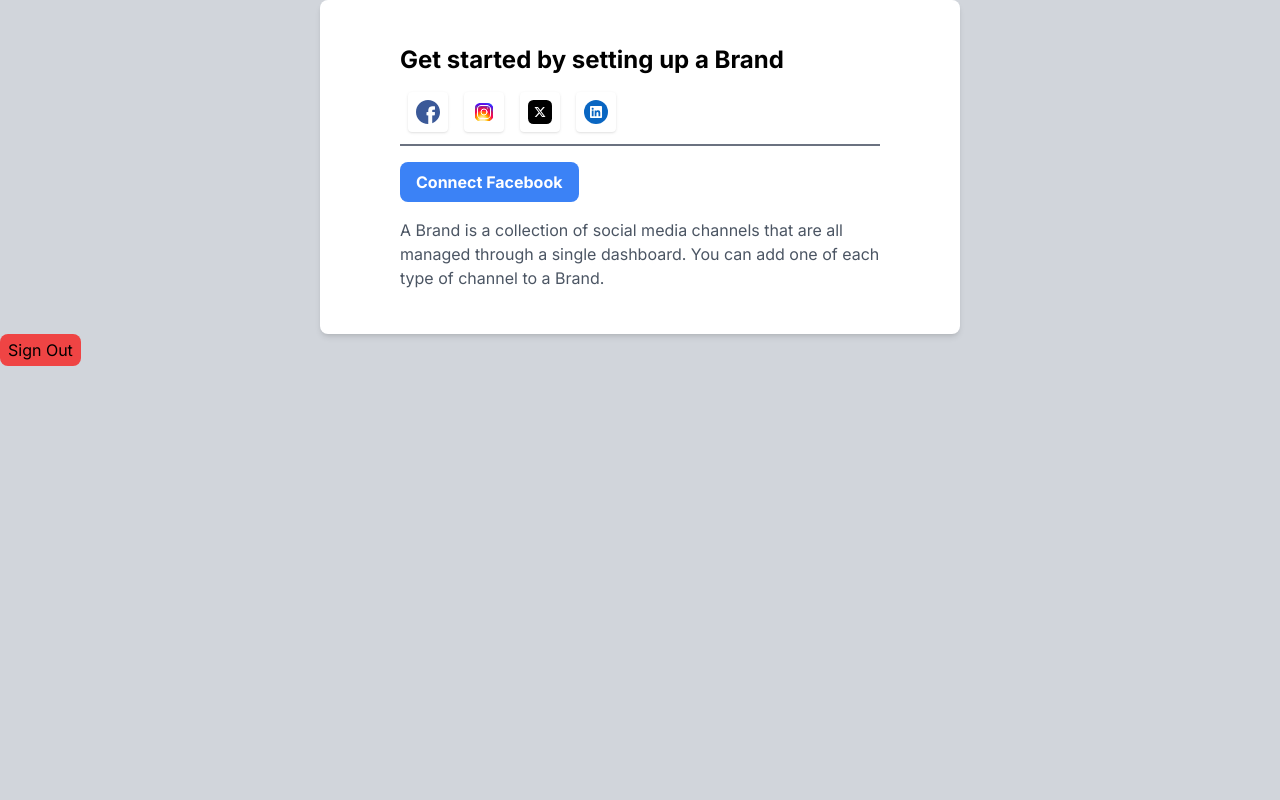
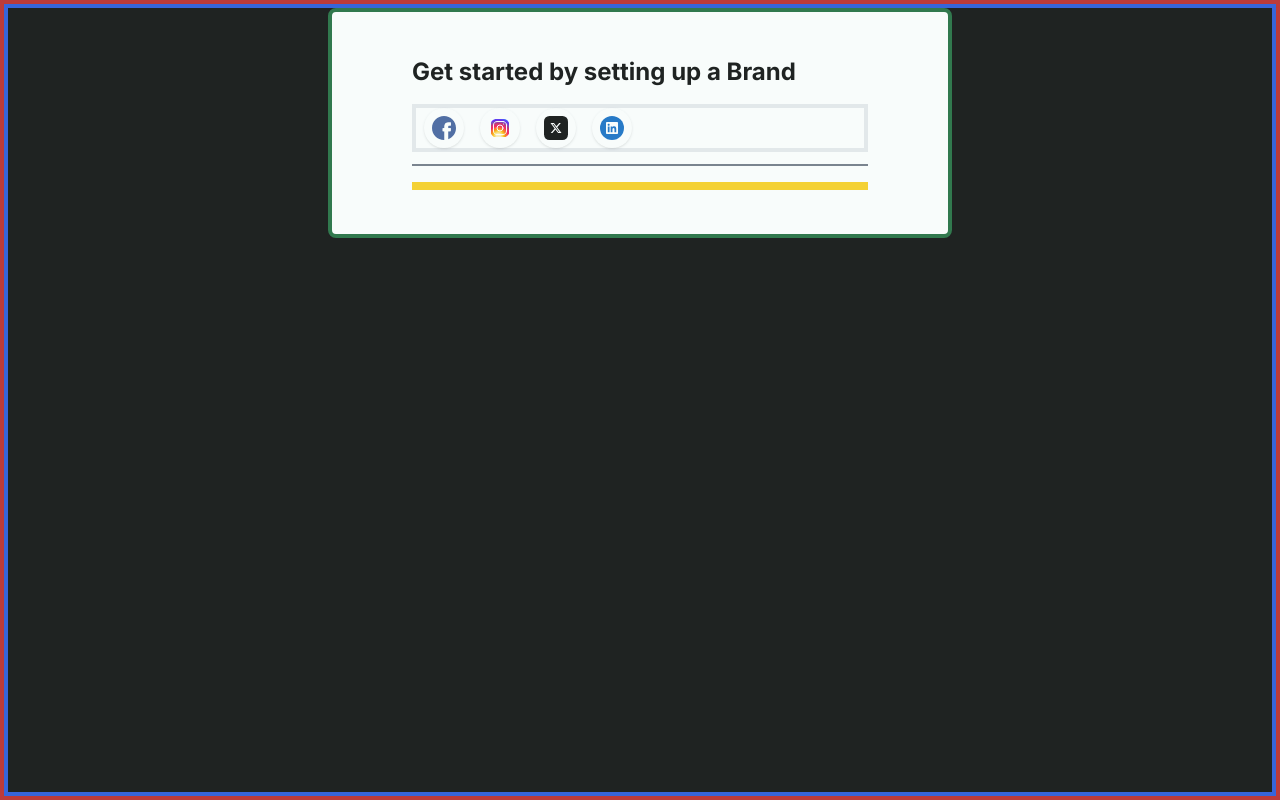
Before and after one commit to ronitjena09/Social-Site-Handler, a Next.js app: page /mainpage in a window 1280 px wide. Built offline with nearby package versions, Linux system fonts and the light colour scheme.

Commit message:
completed social reference tabs

```diff
--- a/src/app/homepage/herosection/page.tsx
+++ b/src/app/homepage/herosection/page.tsx
@@ -143,7 +143,7 @@ const Hero = () => {
 
     return isValid;
   };
-  const SubmitHandler = async (e:any) => {
+  const SubmitHandler = async (e: any) => {
     e.preventDefault();
     if (
       !validate()) {
@@ -164,7 +164,7 @@ const Hero = () => {
     }
   }
   return (
-    <div>
+    <main className="bg-misty-moss">
       <section className="mx-auto flex max-w-6xl flex-col-reverse z-index-1 justify-content-between  px-4 pb-12 transition-all md:flex-row md gap-4 " >
         {/* left div */}
         <div className=" flex flex-col gap-6 pt-8 text-center md:w-1/2 md:items-start md:gap-10 md:pt-26 md:text-left">
@@ -343,7 +343,7 @@ const Hero = () => {
           </div>
         </section>
       </section>
-    </div>
+    </main>
   );
 };
 
--- a/src/app/homepage/navbar/page.js
+++ b/src/app/homepage/navbar/page.js
@@ -60,8 +60,8 @@ const navItems = [
 const Navbar = () => {
   return (
     <>
-      <div>
-        <div className="mx-auto flex  w-full max-w-7xl justify-between px-4 py-5 text-sm md:px-16 sm:px-14">
+      <div className="bg-misty-moss">
+        <div className=" mx-auto flex  w-full max-w-7xl justify-between px-4 py-5 text-sm md:px-16 sm:px-14">
           <section className="flex items-center gap-10">
             <Link href="/src/components/homepage/navbar">
               <Image src={logo} alt="logo" style={{ width: "110px" }} />
--- a/src/app/mainpage/page.tsx
+++ b/src/app/mainpage/page.tsx
@@ -12,7 +12,8 @@ import { useState } from "react";
 
 
 export default function Mainpage() {
-    const [isOpen, setIsOpen] = useState(false);
+    const [whatClicked, setWhatClicked] = useState('');
+    console.log('xxxxxxxxxxxxxxxxxxx', whatClicked)
     const router = useRouter();
     const logoutHandler = async () => {
         try {
@@ -23,20 +24,19 @@ export default function Mainpage() {
             toast.error(error.response.data.message);
         }
     }
-
+        ;
 
     return (
 
-        <div className="bg-gray-300  h-screen justify-center" >
-            <div className="">
-                <div className="container mr-40 ml-30 px-80 h-500 min-vh-30" >
-
-
-                    <div className="bg-white rounded-lg shadow-md px-20 py-11 ">
+        <main className="h-screen justify-center border-4 border-red-700  bg-black opacity-[85%]" >
+            <div className="container mr-40 ml-30 px-80 h-500 min-vh-30  border-4 border-blue-700 h-full " >
+                <div className="bg-white rounded-lg shadow-md px-20 py-11 border-4 border-green-800 ">
                     <h2 className="text-2xl font-bold mb-4">Get started by setting up a Brand</h2>
 
+                    <div className='border-4'>
                         <button
-                            className="bg-white shadow p-2 rounded flex-col mx-2 gap-2 items-center justify-center"
+                            onClick={() => setWhatClicked('facebook')}
+                            className="bg-white shadow p-2 rounded-full flex-col mx-2 gap-2 items-center justify-center"
                             type="button"
                         >
                             <Image
@@ -47,7 +47,8 @@ export default function Mainpage() {
                             />
                         </button>
                         <button
-                            className="bg-white shadow p-2 rounded flex-col mx-2 gap-2  items-center justify-center"
+                            onClick={() => setWhatClicked('instagram')}
+                            className="bg-white shadow p-2 rounded-full flex-col mx-2 gap-2  items-center justify-center"
                             type="button"
                         >
                             <Image
@@ -58,8 +59,9 @@ export default function Mainpage() {
                             />
                         </button>
                         <button
-                            className="bg-white shadow p-2 rounded flex-col mx-2 gap-2 items-center justify-center"
+                            className="bg-white shadow p-2 rounded-full flex-col mx-2 gap-2 items-center justify-center"
                             type="button"
+                            onClick={() => setWhatClicked('x')}
                         >
                             <Image
                                 src={x}
@@ -69,8 +71,9 @@ export default function Mainpage() {
                             />
                         </button>
                         <button
-                            className="bg-white shadow p-2 rounded flex-col mx-2 items-center justify-center"
+                            className="bg-white shadow p-2 rounded-full flex-col mx-2 items-center justify-center "
                             type="button"
+                            onClick={() => setWhatClicked('linkedin')}
                         >
                             <Image
                                 src={linkedin}
@@ -80,20 +83,53 @@ export default function Mainpage() {
                                 className="d-inline-block align-middle"
                             />
                         </button>
+                    </div>
                     <span className="text-gray-500 items-center flex text-sm mb-4 line-con w-full mt-3">
                         <span className='border-[1px] h-[1px] border-gray-500 flex-1'></span><p></p><span className='border-[1px] flex-1 border-gray-500 h-[1px]'>
                         </span>
                     </span>
+                    <div className={`border-4 border-yellow-400 h-0 overflow-hidden ${whatClicked.length > 0 && 'h-fit'}`}>
+                        {
+                            whatClicked === 'facebook' && <div className={` border-2 border-red-500 `}>
+                                {/* FACEBOOK DIV */}
                                 <button className="bg-blue-500 text-white px-4 py-2 rounded-lg font-bold">Connect Facebook</button>
                                 <p className="mt-4 text-gray-600">
-                            A Brand is a collection of social media channels that are all managed through a single dashboard. You can add one of each type of channel to a Brand.
+                                    A xxxxxxxxxxxxxxxxxx media channels that are all managed through a single dashboard. You can add one of each type of channel to a Brand.
                                 </p>
                             </div>
+                        }
+                        {
+                            whatClicked === 'instagram' && <div className={` border-2 border-red-500 `}>
+                                {/* INSTAGRAM DIV */}
+                                <button className="bg-blue-500 text-white px-4 py-2 rounded-lg font-bold">Connect Facebook</button>
+                                <p className="mt-4 text-gray-600">
+                                    A Bryyyyyyyyyyyyys that are all managed through a single dashboard. You can add one of each type of channel to a Brand.
+                                </p>
                             </div>
-                <button onClick={logoutHandler} className='btn bg-red-500 rounded-lg flex width-full text-align-center px-2 py-1'>Sign Out</button>
-
+                        }
+                        {
+                            whatClicked === 'x' &&
+                            <div className={` border-2 border-red-500 `}>
+                                {/* FACEBOOK TWITTER */}
+                                <button className="bg-blue-500 text-white px-4 py-2 rounded-lg font-bold">Connect Facebook</button>
+                                <p className="mt-4 text-gray-600">
+                                    A Brand isjjjjjjjjjjjjjjjjjjjjjjjjjjjjthat are all managed through a single dashboard. You can add one of each type of channel to a Brand.
+                                </p>
                             </div>
-
+                        }
+                        {
+                            whatClicked === 'linkedin' &&
+                            <div className={` border-2 border-red-500 `}>
+                                {/* LINKED IN */}
+                                <button className="bg-blue-500 text-white px-4 py-2 rounded-lg font-bold">Connect Facebook</button>
+                                <p className="mt-4 text-gray-600">
+                                    ttttttttttttttttttttttttttre all managed through a single dashboard. You can add one of each type of channel to a Brand.
+                                </p>
                             </div>
+                        }
+                    </div>
+                </div>
+            </div>
+        </main>
     )
 }
--- a/src/app/page.js
+++ b/src/app/page.js
@@ -1,4 +1,3 @@
-
 import React from "react";
 import { Routes, Router, BrowserRouter, Link } from "next/link";
 import Navbar from "./homepage/navbar/page";
@@ -7,13 +6,12 @@ import Hero from "./homepage/herosection/page";
 export default function Home() {
   return (
     <>
-    <main className='p-[10px]  '>
-      <Navbar />
-
+      <main className="p-[10px]  ">
+        <Navbar />
       </main>
       {/* Hero Section */}
       <Hero />
-      <body className="bg-misty-moss"></body>
+      <body className=""></body>
     </>
   );
-};
+}
```
Lines whose indentation alone changed are shown as unchanged.
